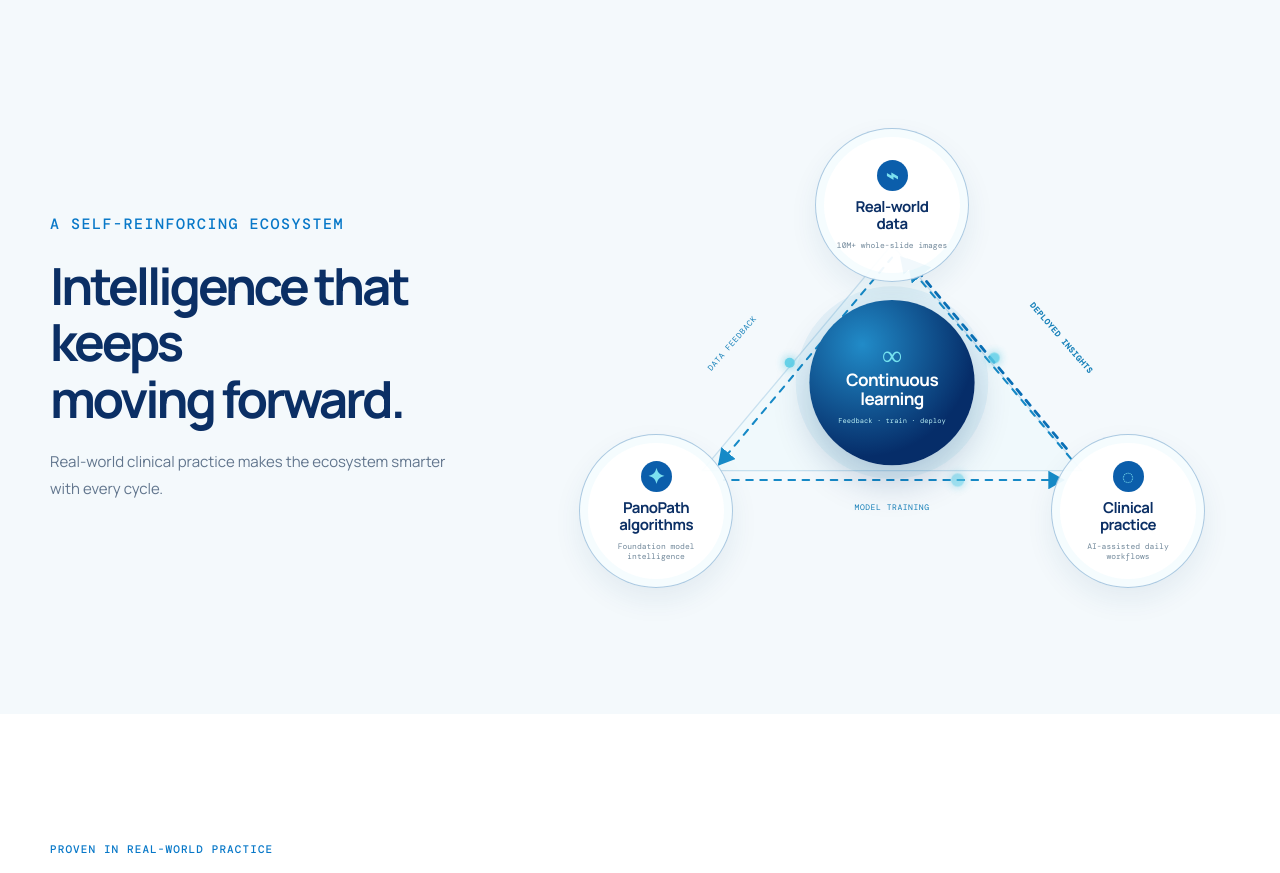
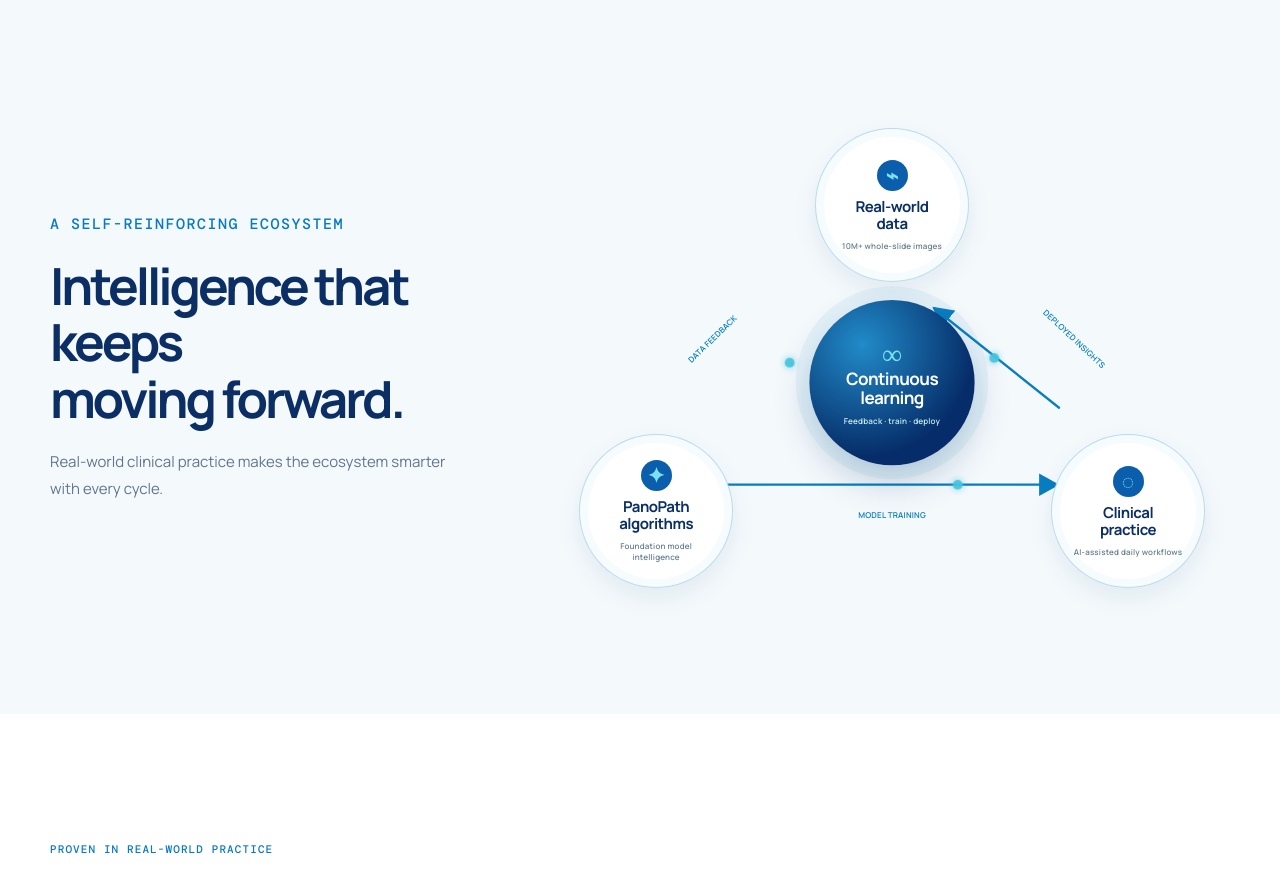
Before and after one commit to 449056398-art/huayin-healthcare-website, a React (Vite) app: page / in a window 1280 px wide. Shown: the part 2800-3673 px from the top of the page. Built offline with nearby package versions, Linux system fonts and the light colour scheme.

Commit message:
Unify ecosystem diagram arrows and typography

```diff
--- /dev/null
+++ b/src/ecosystem-refine.css
@@ -0,0 +1 @@
+.ecosystem-lines>path:first-of-type{display:none}.loop-segment,.loop-return{stroke:#087dc1!important;stroke-width:2.4!important;stroke-dasharray:none!important;animation:none!important}.orbit{fill:#48c7df;filter:drop-shadow(0 0 4px rgba(72,199,223,.72));animation:orbit-pulse 2.4s ease-in-out infinite}.loop-node{border-color:rgba(8,125,193,.28)!important;box-shadow:0 10px 25px rgba(20,75,116,.08),inset 0 0 0 8px rgba(77,191,225,.05)!important}.loop-node b,.loop-core b{font-family:Manrope,Arial,sans-serif!important;font-weight:700!important}.loop-node small,.loop-core span,.loop-label{font-family:Manrope,Arial,sans-serif!important;font-weight:600!important;letter-spacing:.025em!important}.loop-node small{font-size:8px!important;line-height:1.4!important;color:#657e91!important}.loop-core span{font-size:8px!important;color:#c8edf3!important}.loop-label{font-size:8px!important;color:#087dc1!important}.label-data{left:126px!important;top:205px!important;transform:rotate(-44deg)!important}.label-train{bottom:68px!important}.label-deploy{right:115px!important;top:205px!important;transform:rotate(43deg)!important}@media(prefers-reduced-motion:reduce){.orbit{animation:none}}
--- a/src/main.jsx
+++ b/src/main.jsx
@@ -9,6 +9,7 @@
 import './ecosystem-loop.css'
 import './ecosystem-layout.css'
 import './company-headquarters.css'
+import './ecosystem-refine.css'
 
 const navItems = [
   { label: 'Company', items: ['About Huayin', 'Mission & Vision', 'Leadership', 'China Coverage'] },
@@ -154,7 +155,7 @@
 
 function EcosystemLoop() {
   return <div className="ecosystem-loop" aria-label="Self-reinforcing pathology intelligence loop">
-    <svg className="ecosystem-lines" viewBox="0 0 720 430" aria-hidden="true"><defs><marker id="loop-arrow" markerWidth="9" markerHeight="9" refX="7" refY="4.5" orient="auto"><path d="M0 0L8 4.5L0 9z" fill="#178bc8"/></marker></defs><path d="M360 94L158 335L562 335Z"/><path className="loop-segment segment-one" d="M360 108L176 328" markerEnd="url(#loop-arrow)"/><path className="loop-segment segment-two" d="M181 345L542 345" markerEnd="url(#loop-arrow)"/><path className="loop-segment segment-three" d="M553 325L370 108" markerEnd="url(#loop-arrow)"/><path className="loop-return" d="M548 314L378 111" markerEnd="url(#loop-arrow)"/><circle className="orbit orbit-one" cx="251" cy="220" r="5"/><circle className="orbit orbit-two" cx="430" cy="345" r="5"/><circle className="orbit orbit-three" cx="469" cy="215" r="5"/></svg>
+    <svg className="ecosystem-lines" viewBox="0 0 720 430" aria-hidden="true"><defs><marker id="loop-arrow" markerWidth="10" markerHeight="10" refX="8" refY="5" orient="auto"><path d="M0 0L9 5L0 10z" fill="#087dc1"/></marker></defs><path className="loop-segment segment-one" d="M315 158L182 267" markerEnd="url(#loop-arrow)"/><path className="loop-segment segment-two" d="M184 350L536 350" markerEnd="url(#loop-arrow)"/><path className="loop-segment segment-three" d="M538 268L405 162" markerEnd="url(#loop-arrow)"/><circle className="orbit orbit-one" cx="251" cy="220" r="5"/><circle className="orbit orbit-two" cx="430" cy="350" r="5"/><circle className="orbit orbit-three" cx="469" cy="215" r="5"/></svg>
     <div className="loop-node node-data"><span className="node-icon">⌁</span><b>Real-world<br/>data</b><small>10M+ whole-slide images</small></div>
     <div className="loop-node node-algorithm"><span className="node-icon">✦</span><b>PanoPath<br/>algorithms</b><small>Foundation model intelligence</small></div>
     <div className="loop-node node-practice"><span className="node-icon">◌</span><b>Clinical<br/>practice</b><small>AI-assisted daily workflows</small></div>
```
